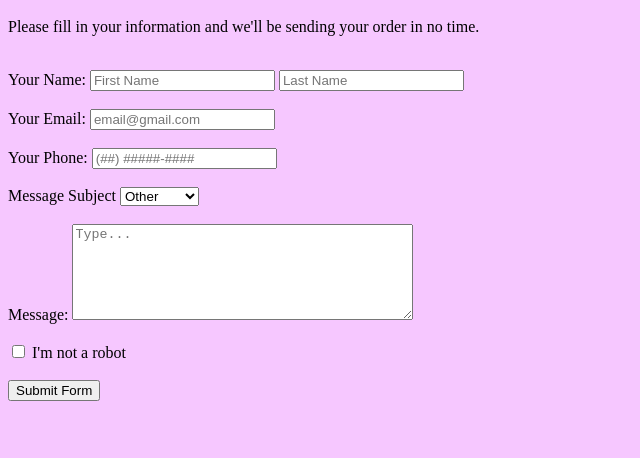
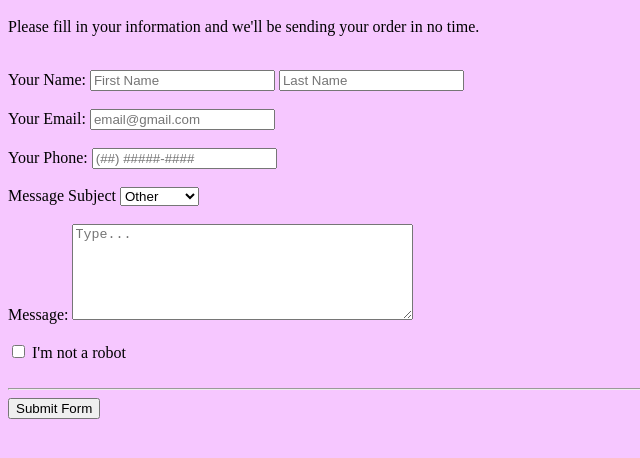
Before and after one commit to anabrabelo/formulario, a plain HTML site: page Codelab Formulário/index.html in a window 1280 px wide. Shown: the part 48-506 px from the top of the page, without its empty margins (0-640 px from the left). Drawn offline with Linux system fonts and the light colour scheme.

Commit message:
form com divs

```diff
--- a/Codelab Formulário/index.html
+++ b/Codelab Formulário/index.html
@@ -5,19 +5,24 @@
         <link rel= "stylesheet" href= "style.css">
     </head>
     <body>
-        <form>
+        <div class="contato">
         <h1>Contact Form</h1>
             <p>Please fill in your information and we'll be sending your order in no time.</p><br>
+        <form>
+            <div class="nome">
                 <label for="yourName">Your Name:</label>
                 <input name="yourName" type= "text" placeholder="First Name" required>
                 <input name="yourName" type= "text" placeholder="Last Name" required><br> <br>
-
+            </div>
+            <div class="email">
                 <label for="yourEmail">Your Email:</label>
                 <input name="yourEmail" type="email" placeholder="email@gmail.com" required> <br> <br>
-
+            </div>
+            <div class="telefone">
                 <label for="yourPhone">Your Phone:</label>
                 <input for="yourPhone" type="type" placeholder="(##) #####-####" required><br><br>
-
+            </div>
+            <div class="message subject">
                 <label for="messageSubject">Message Subject</label>
                 <select id="messageSubject" required>
                     <option selected>Other</option>
@@ -25,15 +30,21 @@
                     <option>Problems</option>
                     <option>Tips</option>
                 </select> <br><br>
-
+            </div>
+            <div class="messageBox">
                 <label for="message">Message:</label>
                 <textarea name="message" rows="6" cols="40" placeholder="Type..." required></textarea>  <br><br>
-
+            </div>
+            <div class="robot">
                 <input name="robot" type="checkbox" value="I'm_not_a_robot" required>
                 <label for="robot">I'm not a robot</label> <br><br>
-
+            </div>
+            <div class="submit">
+                <hr>
                 <input type="submit" value="Submit Form">
+            </div>
         </form>
-
+        <!-- div-código para criar divisões do código e facilitar a estilização-->
+    </div>
     </body>
 </html>
```
Lines whose indentation alone changed are shown as unchanged.
